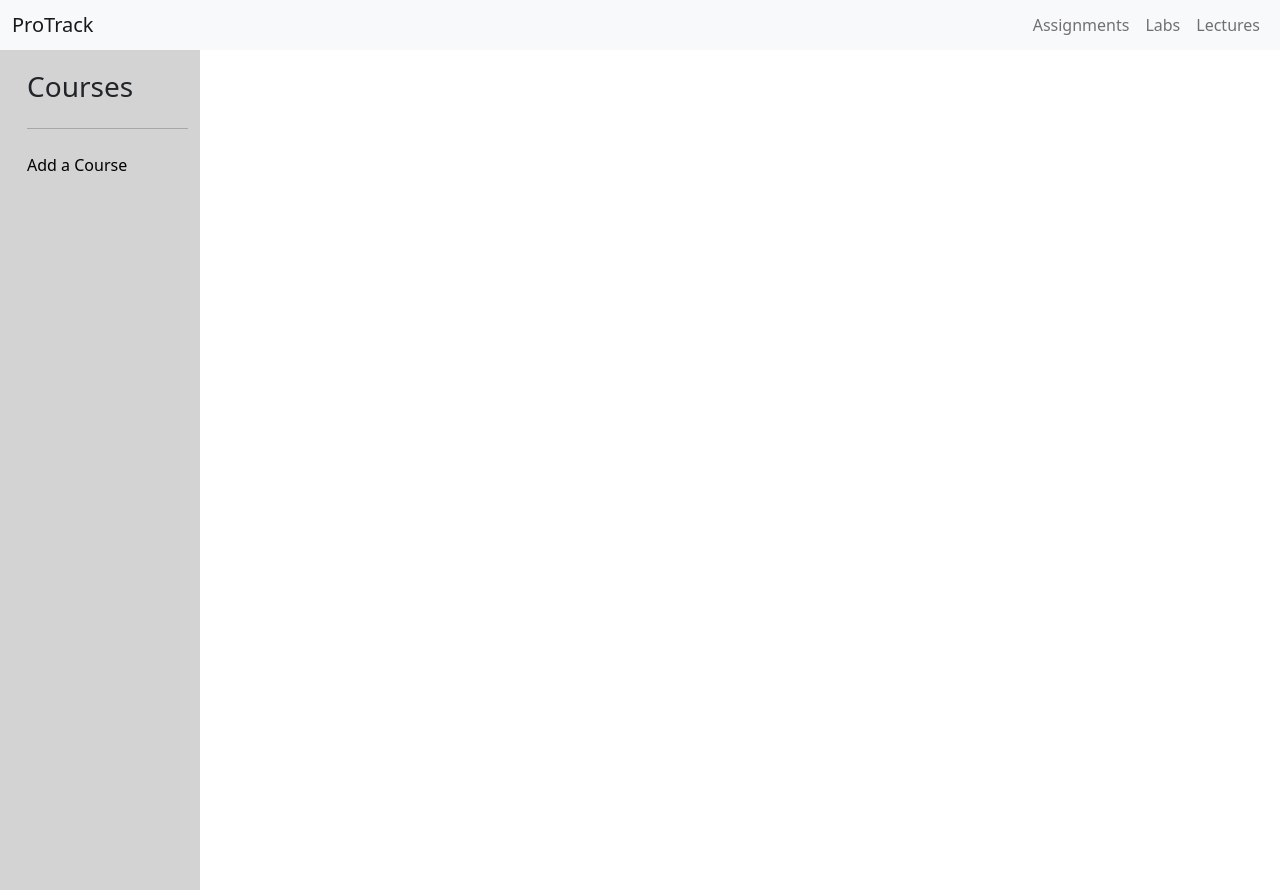
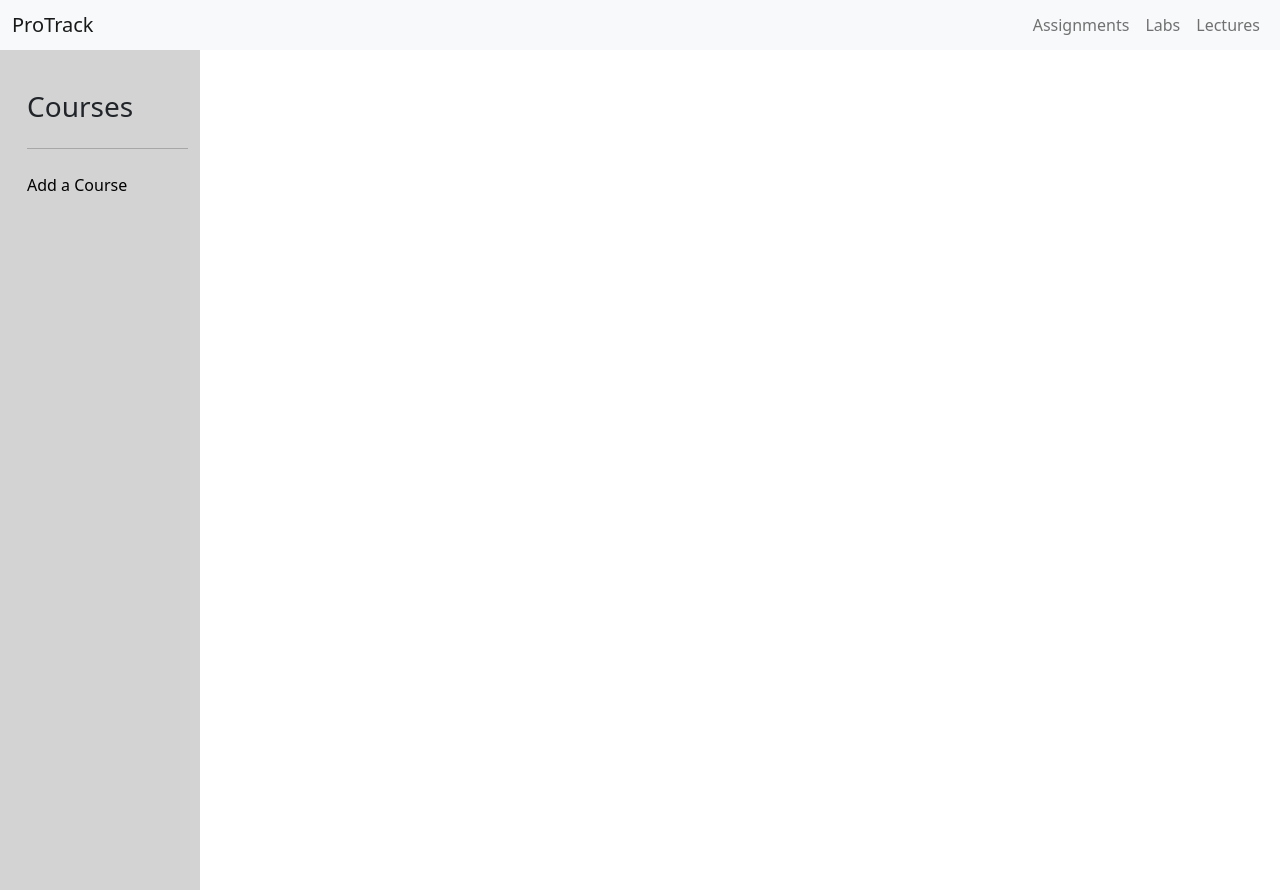
Before and after one commit to annegu/TravelBud, a Flask app: page / in a window 1280 px wide. Run offline with Flask 2, Linux system fonts and the light colour scheme; some libraries are stand-ins or nearby versions.

```diff
--- a/static/style.css
+++ b/static/style.css
@@ -5,9 +5,13 @@ body {
 .navbar {
     height: 50px;
 }
+
+.sidebar-title{
+    margin-top: 50px;
+}
+
 .navbar-fixed-left {
     text-align:left;
-    margin-top: 30px;
     background-color: lightgray;
     padding-top: 10px;
     padding-left: 15px;
--- a/templates/coursePage.html
+++ b/templates/coursePage.html
@@ -17,7 +17,7 @@
             <div class="navbar-header">
                 <a class="navbar-brand" href="#"></a>
             </div>
-            <h3>Courses</h3>
+            <h3 class= "sidebar-title">Courses</h3>
             <ul class="nav navbar-nav">
 
 
--- a/templates/newCourse.html
+++ b/templates/newCourse.html
@@ -14,7 +14,7 @@
             <div class="navbar-header">
                 <a class="navbar-brand" href="#"></a>
             </div>
-        <h3>Courses</h3>
+        <h3 class= "sidebar-title">Courses</h3>
         <ul class="nav navbar-nav">
 
             {%for c in Courses %}
```
